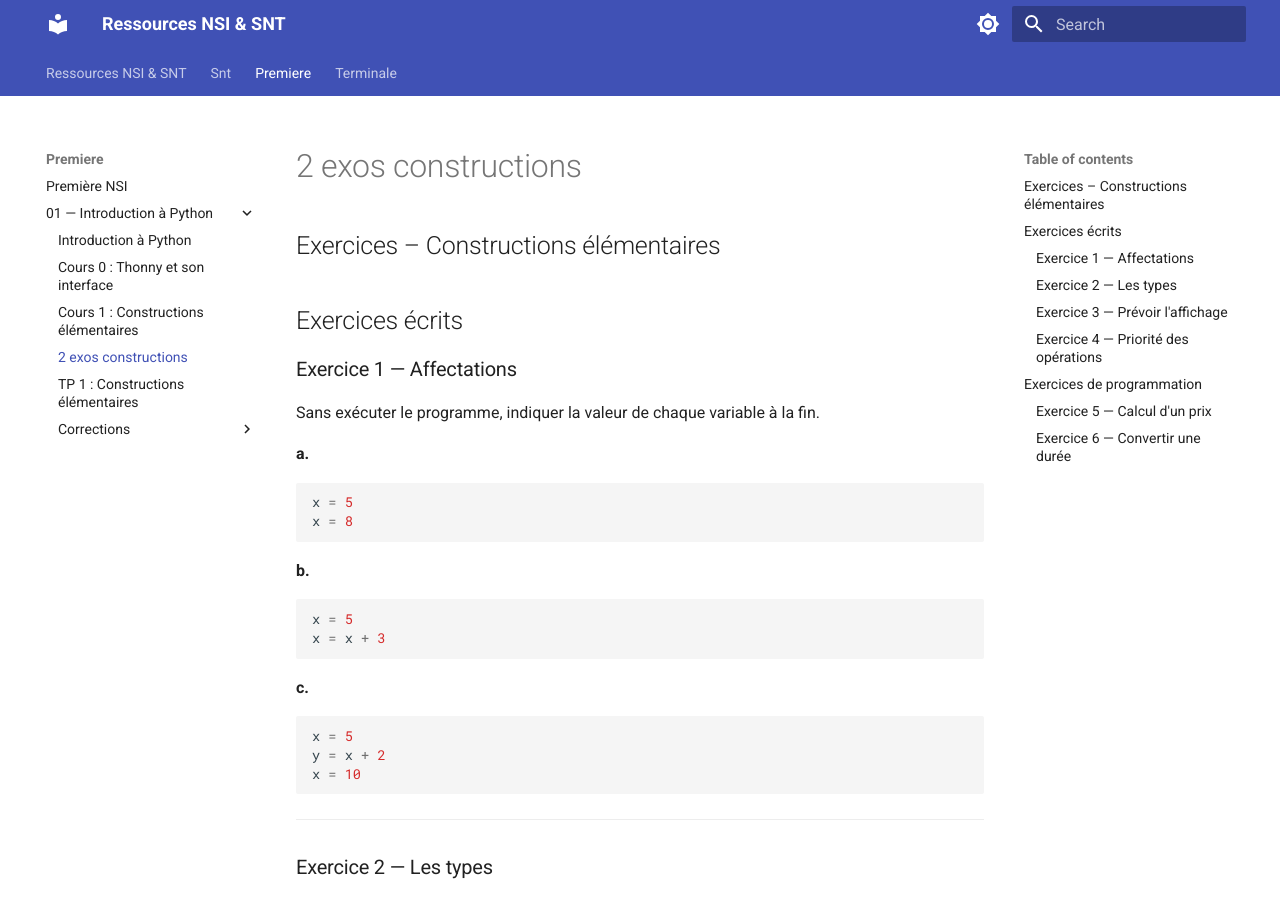
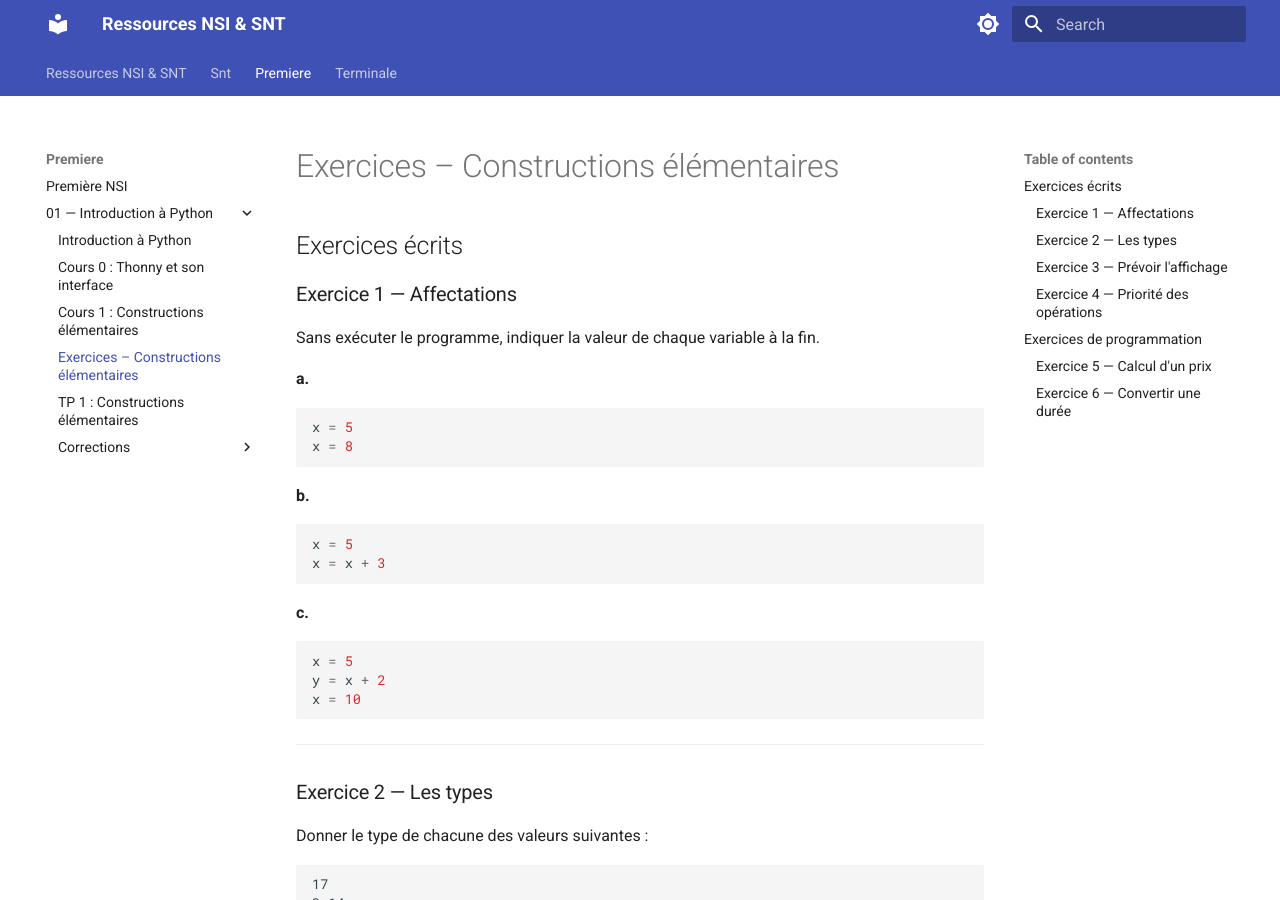
Before and after one commit to ProfD1FO/SNT-NSI-Lecouvez, an MkDocs documentation site: the page built from docs/premiere/1-intro_python/2-exos_constructions.md, in a window 1280 px wide and 900 px high. Built offline with MkDocs 1.6.1 and Material for MkDocs 9.7.7, drawn with Linux system fonts in a browser that asks for light colours.

Commit message:
exercices fiche 1

```diff
--- a/docs/premiere/1-intro_python/2-exos_constructions.md
+++ b/docs/premiere/1-intro_python/2-exos_constructions.md
@@ -1,4 +1,4 @@
-## Exercices – Constructions élémentaires
+# Exercices – Constructions élémentaires
 
 ## Exercices écrits
 
```
